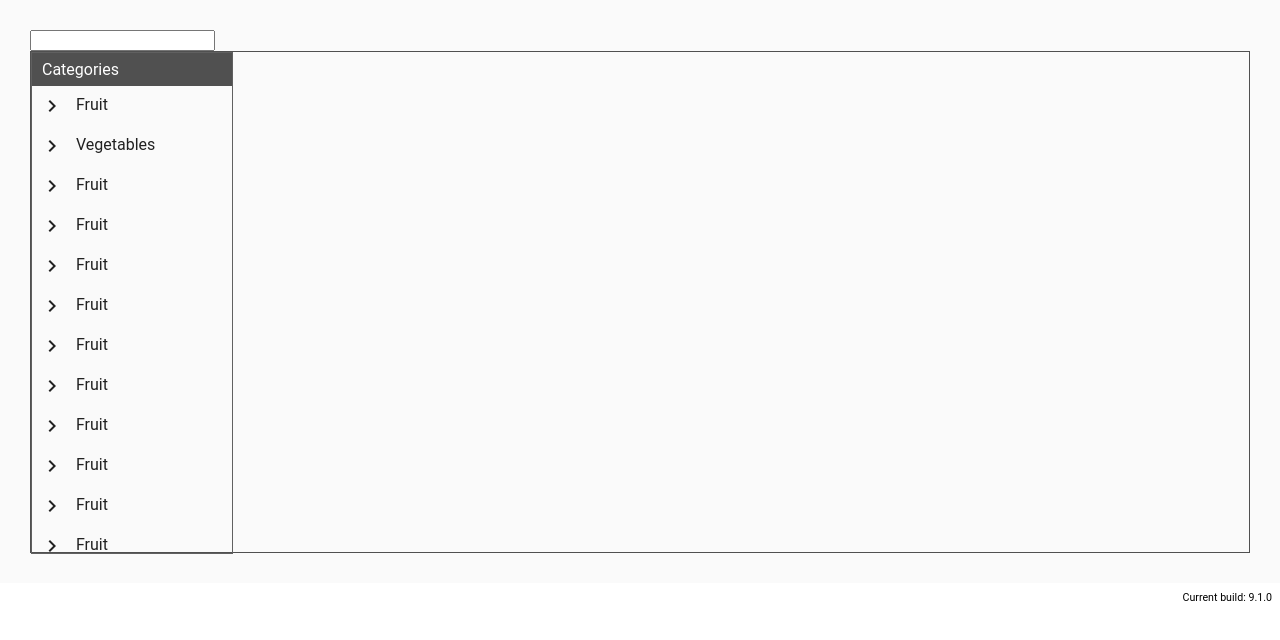
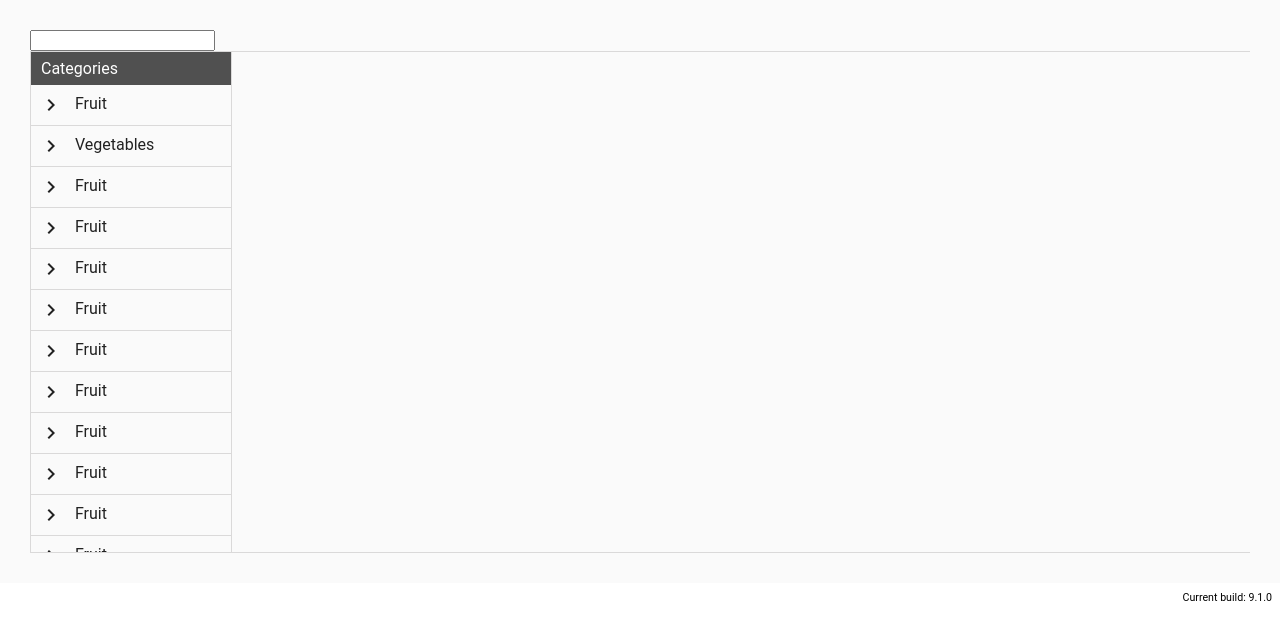
Before and after one commit to Abul4u/angular-amaterial-nested-tree-03-03-2020, an Angular app: page / in a window 1280 px wide. Shown: the top 640 px of the page. Built offline with nearby package versions, Linux system fonts and the light colour scheme.

Commit message:
CSS Added

```diff
--- a/src/app/cdk-tree-nested-example.css
+++ b/src/app/cdk-tree-nested-example.css
@@ -1,4 +1,4 @@
-.example-tree-invisible {
+/* .example-tree-invisible {
   display: none;
 }
 
@@ -14,11 +14,13 @@
 
 .example-tree-node .example-tree-node {
   padding-left: 40px;
-}
+} */
 
 .main-tree-section{
   position: relative;
-  border: 1px solid #505050;
+  border-top: 1px solid #dad9d9;
+  border-bottom: 1px solid #dad9d9;
+  overflow: auto;
   height: 500px;
 }
 .main-tree-section::after{
@@ -30,7 +32,8 @@
   overflow: auto;
 }
 .tree-section, .sub-tree{
-  border: 1px solid #606060;
+  border-left: 1px solid #dad9d9;
+  border-right: 1px solid #dad9d9;
   padding: 0 !important;
   width: 200px;
   height: 100%;
@@ -43,7 +46,7 @@
   top: 0;
 }
 .sub{
-
+  display: block;
   height: calc(100% - 33px);
   overflow:auto;
 }
@@ -52,3 +55,23 @@
   color: #fff;
   padding: 7px 10px;
 }
+
+/* item */
+.tree-nodes-div{
+  border-bottom: 1px solid #dad9d9;
+}
+.tree-nodes-div:hover{
+  background-color: #ececec;
+}
+/* .parent-div:last-of-type > .tree-nodes-div, .child-div:last-of-type > .tree-nodes-div{
+  border-bottom-color: transparent;
+} */
+
+.child-div button:disabled{
+  width: 5px;
+  vertical-align: middle
+}
+
+.opened, .radio-selected{
+  background-color: #e5eeff !important;
+}
--- a/src/app/cdk-tree-nested-example.html
+++ b/src/app/cdk-tree-nested-example.html
@@ -7,21 +7,21 @@
 		</div>
 		<cdk-tree [dataSource]="dataSource" [treeControl]="treeControl" class="sub">
 			<!-- This is the tree node template for leaf nodes -->
-			<cdk-nested-tree-node *cdkTreeNodeDef="let node">
+			<cdk-nested-tree-node *cdkTreeNodeDef="let node" class="child-div">
 				<!-- use a disabled button to provide padding for tree leaf -->
-				<!-- {{node.isVisible}} -->
 				<ng-container *ngIf="node.isVisible">
-					<div class="tree-nodes-div">
-						<mat-radio-button>{{node.name}}</mat-radio-button>
+					<div class="tree-nodes-div" [class.radio-selected]="selectRadio.checked">
+            <button mat-icon-button disabled></button>
+						<mat-radio-button #selectRadio>{{node.name}}</mat-radio-button>
 					</div>
 				</ng-container>
 			</cdk-nested-tree-node>
 
 			<!-- This is the tree node template for expandable nodes -->
-			<cdk-nested-tree-node *cdkTreeNodeDef="let node; when: hasChild">
+			<cdk-nested-tree-node *cdkTreeNodeDef="let node; when: hasChild" class="parent-div">
 				<!-- {{node.isVisible}} -->
 				<ng-container *ngIf="node.isVisible">
-					<div class="tree-nodes-div">
+					<div class="tree-nodes-div" [class.opened]="treeControl.isExpanded(node)">
 						<button mat-icon-button [attr.aria-label]="'toggle ' + node.name" (click)="onParent(node)">
               <mat-icon class="mat-icon-rtl-mirror">
                 {{treeControl.isExpanded(node) ? 'expand_more' : 'chevron_right'}}
--- a/src/app/cdk-tree-nested-example.ts
+++ b/src/app/cdk-tree-nested-example.ts
@@ -509,6 +509,12 @@ export class CdkTreeNestedExample {
       });
     }
   }
+
+
+  // testRadio(radio){
+  //   console.log(radio);
+  // }
+
 }
 
 /**  Copyright 2019 Google LLC. All Rights Reserved.
```
